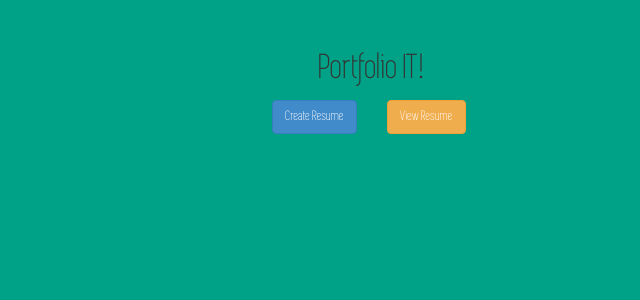
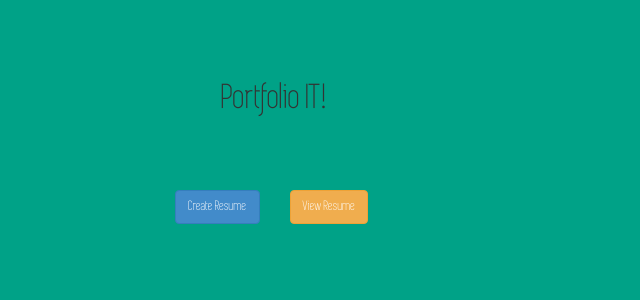
Before and after one commit to kubalaj/mobile_hackathon, a Flask app: page / in a window 1280 px wide. Shown: the top 300 px of the page, without its empty margins (293-933 px from the left). Run offline with Flask 2, Linux system fonts and the light colour scheme; some libraries are stand-ins or nearby versions.

Commit message:
chaning index

```diff
--- a/templates/index.html
+++ b/templates/index.html
@@ -7,7 +7,7 @@
     <meta name="Personal Website for Paul Kubala" content="">
     <meta name="Paul Kubala" content="">
 
-    <center><title>J.P. Kubala</title>
+    <center><title>Portfolio it</title>
 
     <!-- Bootstrap core CSS -->
 
@@ -26,7 +26,7 @@
         margin-top: 30px;
         font-family: cool_font;
         margin-left: 50px;
-        font-size: 24px;
+        font-size: 72px;
         text-align: center;
     }
     @font-face {
@@ -49,7 +49,7 @@
     }
     .about{
         margin-top: 30px;
-        font-size: 24px;
+        font-size: 48px;
         margin-bottom: 60px;
     }
     .fa:hover{
@@ -81,16 +81,16 @@
 <!--Header-->
 <div class="container">
       <div class="row">
-        <div class="col-xs-12 menu">
+        <div class="col-xs-10 about">
             <h1>Portfolio  IT!</h1>
         </div>
     </div>
     <div class="row">
-        <div class="col-xs-6">
-            <a href=""><button type="button" class="btn btn-primary .btn-lg pull-right">Create Resume</button></a>
+        <div class="col-xs-5">
+            <a href="templates/form.html"><button type="button" class="btn btn-primary .btn-lg pull-right">Create Resume</button></a>
         </div>
-        <div class="col-xs-6">
-            <a href=""><button type="button" class="btn btn-warning .btn-lg pull-left">View Resume</button></a>
+        <div class="col-xs-5">
+            <a href="templates/portfolio_view.html"><button type="button" class="btn btn-warning .btn-lg pull-left">View Resume</button></a>
         </div>
     </div>
 
```
